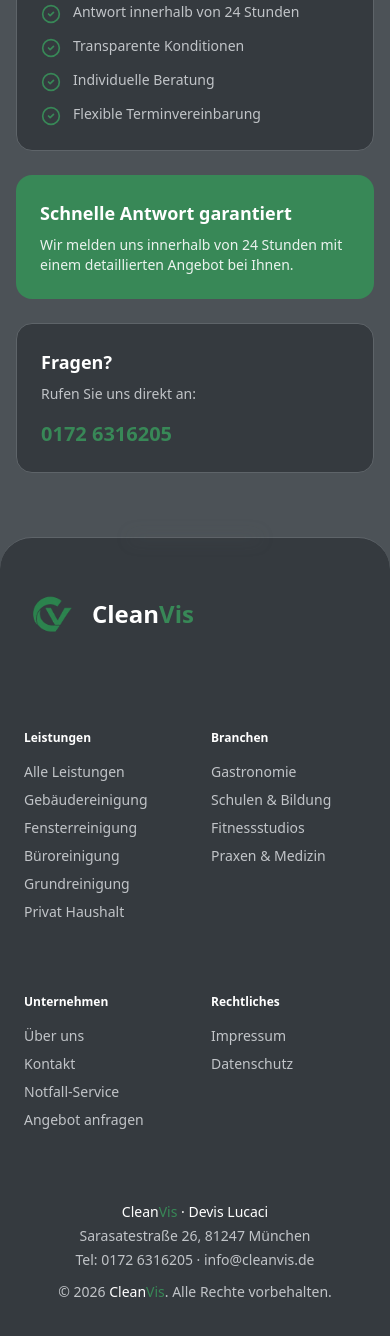
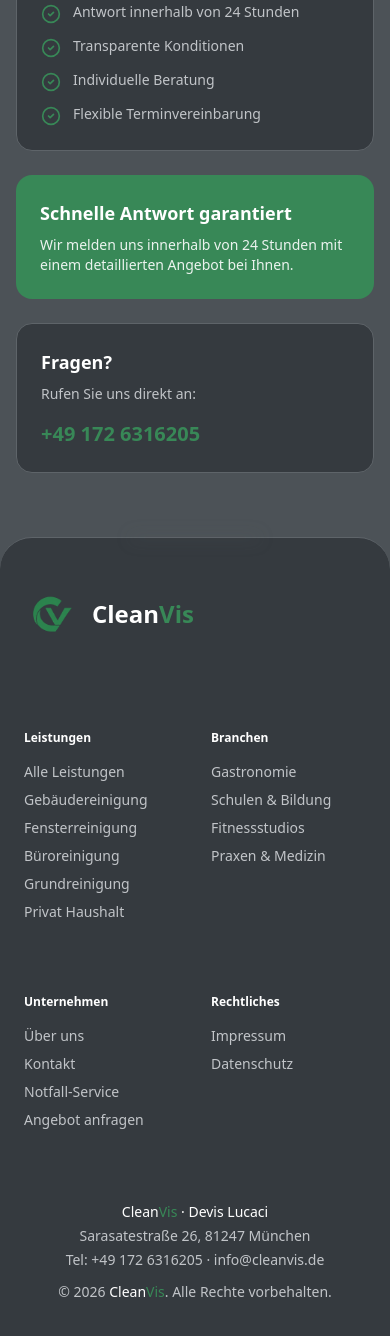
Before and after one commit to zentrale47/website-project-47-, a Next.js app: page /angebot in a window 390 px wide. Shown: the part 1581-2917 px from the top of the page. Built offline with nearby package versions, Linux system fonts and the light colour scheme; no server answers.

Commit message:
fix: update phone number format to international standard

```diff
--- a/app/actions/send-inquiry.ts
+++ b/app/actions/send-inquiry.ts
@@ -55,7 +55,7 @@ export async function sendInquiry(_prevState: InquiryState, formData: FormData):
   if (!process.env.RESEND_API_KEY) {
     return {
       success: false,
-      message: "Der E-Mail-Dienst ist noch nicht konfiguriert. Bitte kontaktieren Sie uns telefonisch unter 0172 6316205.",
+      message: "Der E-Mail-Dienst ist noch nicht konfiguriert. Bitte kontaktieren Sie uns telefonisch unter +49 172 6316205.",
     }
   }
 
--- a/app/angebot/page.tsx
+++ b/app/angebot/page.tsx
@@ -73,7 +73,7 @@ export default function AngebotPage() {
                 <h3 className="text-lg font-bold text-foreground mb-2">Fragen?</h3>
                 <p className="text-sm text-muted-foreground mb-4">Rufen Sie uns direkt an:</p>
                 <a href="tel:+491726316205" className="text-xl font-bold text-primary hover:text-primary/80 block">
-                  0172 6316205
+                  +49 172 6316205
                 </a>
               </div>
             </div>
--- a/app/contact/page.tsx
+++ b/app/contact/page.tsx
@@ -34,7 +34,7 @@ export default function ContactPage() {
                 <h3 className="text-xl font-bold text-foreground mb-2">Telefon</h3>
                 <p className="text-muted-foreground mb-2">Rufen Sie uns an:</p>
                 <a href="tel:+491726316205" className="text-2xl font-bold text-primary hover:text-primary/80">
-                  0172 6316205
+                  +49 172 6316205
                 </a>
               </div>
 
--- a/app/enterprise/page.tsx
+++ b/app/enterprise/page.tsx
@@ -251,7 +251,7 @@ export default function EnterprisePage() {
                 variant="outline"
                 className="border-2 border-white text-white hover:bg-white/10 px-8 py-6 text-lg font-semibold rounded-full bg-transparent"
               >
-                0172 6316205
+                +49 172 6316205
               </Button>
             </Link>
           </div>
--- a/app/impressum/page.tsx
+++ b/app/impressum/page.tsx
@@ -33,7 +33,7 @@ export default function ImpressumPage() {
                 <p>
                   Telefon:{" "}
                   <a href="tel:+491726316205" className="text-primary hover:underline">
-                    0172 6316205
+                    +49 172 6316205
                   </a>
                 </p>
                 <p>
--- a/app/notfall-service/page.tsx
+++ b/app/notfall-service/page.tsx
@@ -34,7 +34,7 @@ export default function NotfallServicePage() {
               href="tel:+491726316205"
               className="inline-block bg-card text-primary font-bold text-3xl md:text-4xl px-8 py-4 rounded-full hover:bg-card/80 transition-all duration-300 hover:scale-105 shadow-lg"
             >
-              0172 6316205
+              +49 172 6316205
             </a>
           </div>
 
--- a/components/cta-section.tsx
+++ b/components/cta-section.tsx
@@ -54,7 +54,7 @@ export function CTASection() {
             </div>
             <h3 className="text-xl font-bold text-primary-foreground mb-2">Anrufen</h3>
             <p className="text-primary-foreground/80 mb-4">Direkt mit uns sprechen</p>
-            <span className="text-primary-foreground font-medium">0172 6316205</span>
+            <span className="text-primary-foreground font-medium">+49 172 6316205</span>
           </a>
 
           {/* WhatsApp */}
--- a/components/footer.tsx
+++ b/components/footer.tsx
@@ -75,7 +75,7 @@ export function Footer() {
           <div className="text-muted-foreground mt-8 text-sm md:mt-0 md:block hidden space-y-1">
             <p className="font-medium text-foreground"><span className="text-foreground">Clean</span><span className="text-primary">Vis</span> · Devis Lucaci</p>
             <p>Sarasatestraße 26, 81247 München</p>
-            <p>Tel: 0172 6316205</p>
+            <p>Tel: +49 172 6316205</p>
             <p>E-Mail: info@cleanvis.de</p>
             <p className="pt-2">© {new Date().getFullYear()} <span className="text-foreground">Clean</span><span className="text-primary">Vis</span>. Alle Rechte vorbehalten.</p>
           </div>
@@ -124,7 +124,7 @@ export function Footer() {
       <div className="md:hidden mt-8 text-center space-y-1">
         <p className="text-foreground text-sm font-medium"><span className="text-foreground">Clean</span><span className="text-primary">Vis</span> · Devis Lucaci</p>
         <p className="text-muted-foreground text-sm">Sarasatestraße 26, 81247 München</p>
-        <p className="text-muted-foreground text-sm">Tel: 0172 6316205 · info@cleanvis.de</p>
+        <p className="text-muted-foreground text-sm">Tel: +49 172 6316205 · info@cleanvis.de</p>
         <p className="text-muted-foreground text-sm pt-2">© {new Date().getFullYear()} <span className="text-foreground">Clean</span><span className="text-primary">Vis</span>. Alle Rechte vorbehalten.</p>
       </div>
     </footer>
--- a/components/glassmorphism-nav.tsx
+++ b/components/glassmorphism-nav.tsx
@@ -78,7 +78,7 @@ export function GlassmorphismNav() {
           <div className="flex items-center gap-6">
             <a href="tel:+491726316205" className="flex items-center gap-1.5 hover:text-primary transition-colors">
               <Phone className="w-3.5 h-3.5 text-primary" />
-              0172 6316205
+              +49 172 6316205
             </a>
             <a href="mailto:info@cleanvis.de" className="flex items-center gap-1.5 hover:text-primary transition-colors">
               <Mail className="w-3.5 h-3.5 text-primary" />
```
